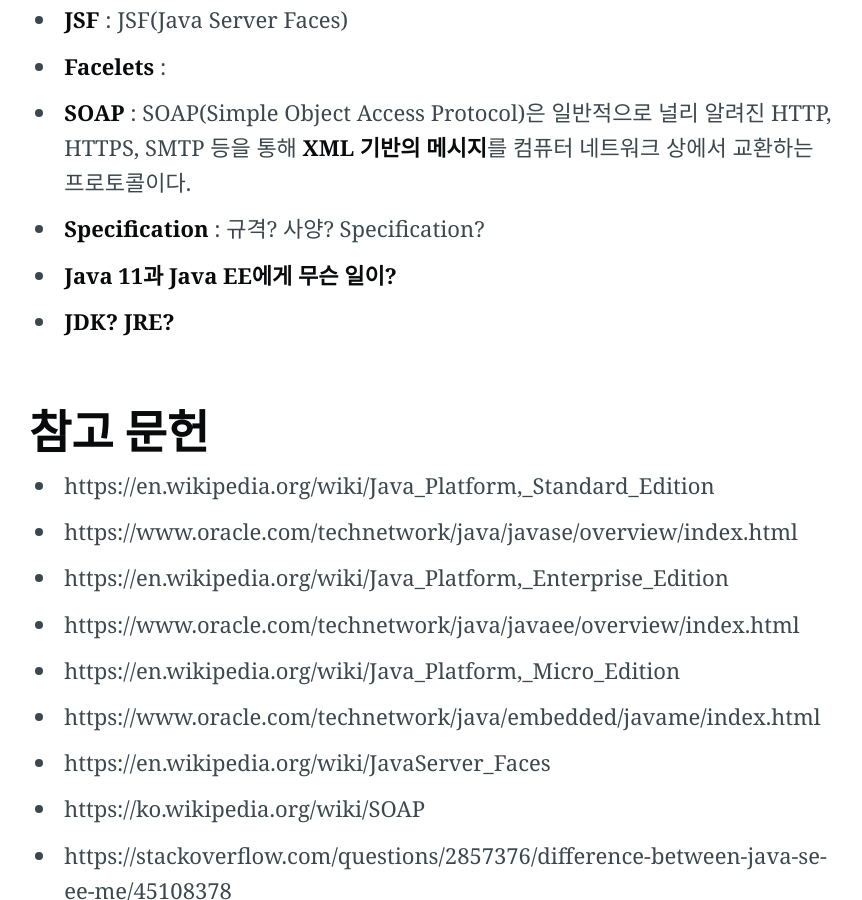
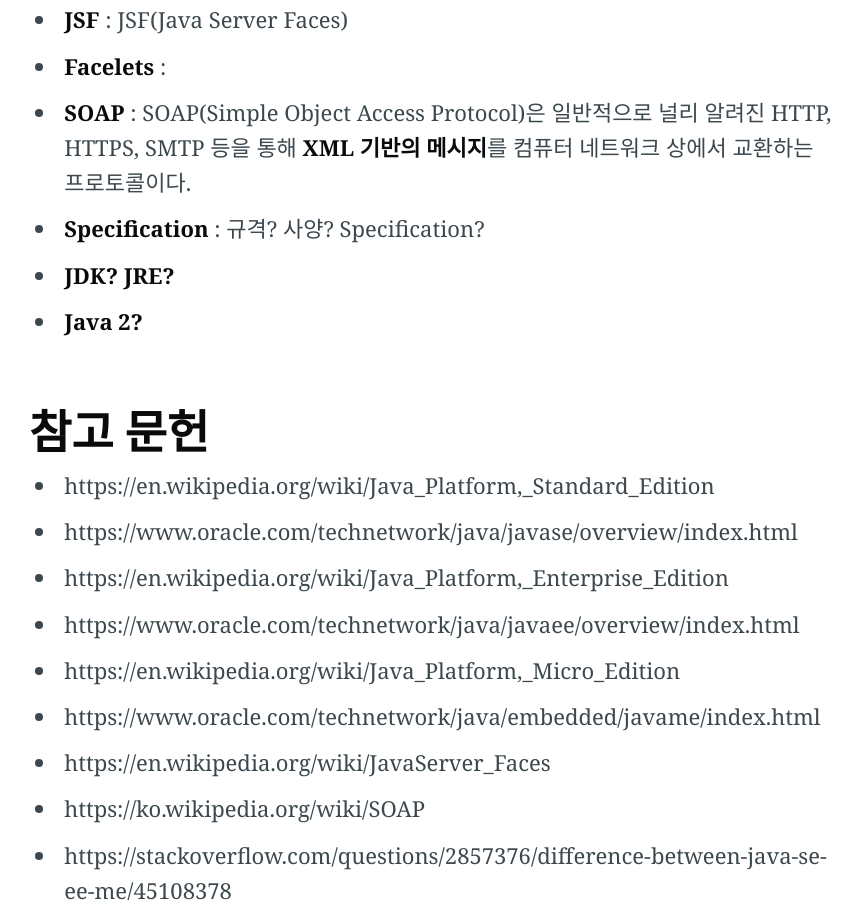
Before and after one commit to LOG-INFO/heechanYang.github.io, a Jekyll site: the page built from _posts/2018-12-03-Java SE EE ME.md, in a window 1280 px wide and 900 px high, scrolled down 3256 px. Shown: the whole window, without its empty margins (191-1053 px from the left). Built offline with Jekyll 4.4.1, drawn with Linux system fonts in a browser that asks for light colours; nearby versions of some CDN libraries; comment, search, counter and statistics services are not loaded.

Commit message:
[UPDATE] Java SE/EE/ME

```diff
--- a/_posts/2018-12-03-Java SE EE ME.md
+++ b/_posts/2018-12-03-Java SE EE ME.md
@@ -63,8 +63,8 @@ Java EE는 다음과 같은 Specification들을 포함하고 있다.
 - **Facelets** :
 - **SOAP** : SOAP(Simple Object Access Protocol)은 일반적으로 널리 알려진 HTTP, HTTPS, SMTP 등을 통해 **XML 기반의 메시지**를 컴퓨터 네트워크 상에서 교환하는 프로토콜이다.
 - **Specification** : 규격? 사양? Specification?
-- **Java 11과 Java EE에게 무슨 일이?**
 - **JDK? JRE?**
+- **Java 2?**
 
 # 참고 문헌
 - https://en.wikipedia.org/wiki/Java_Platform,_Standard_Edition
```
